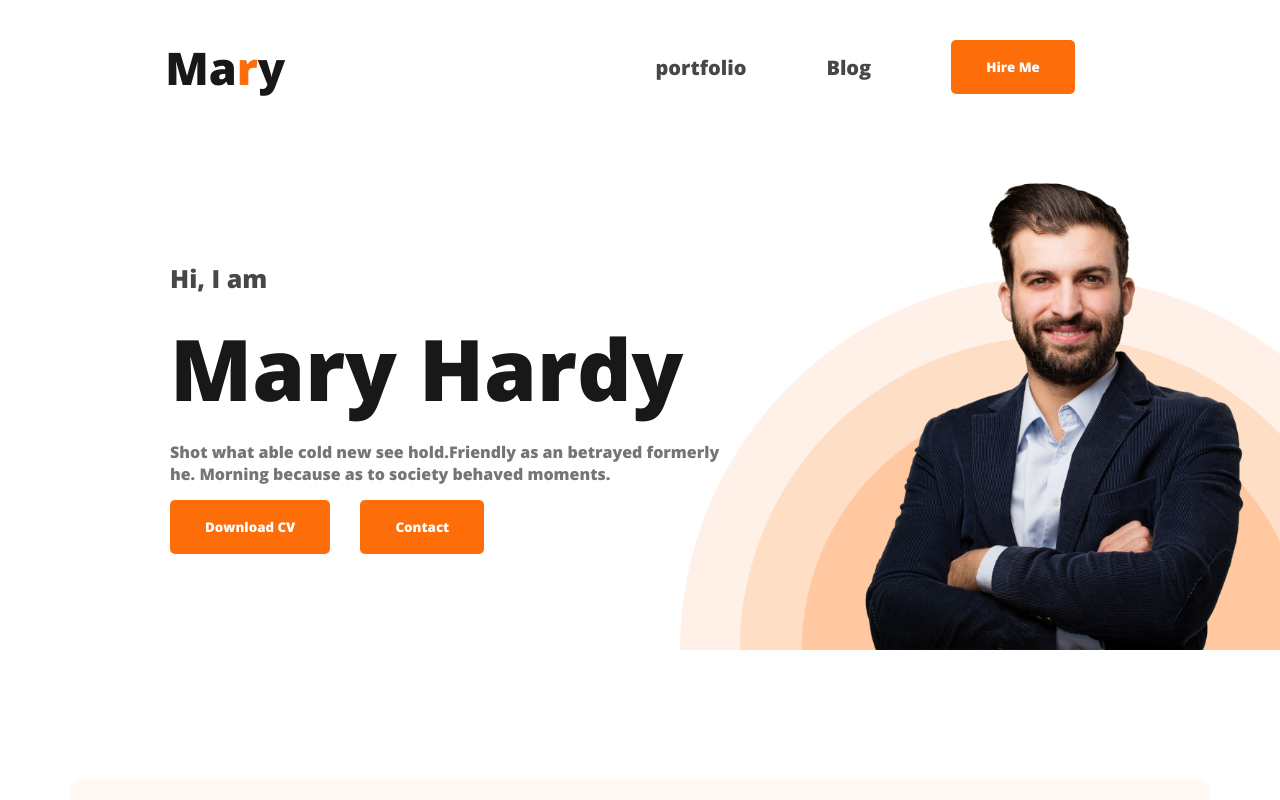
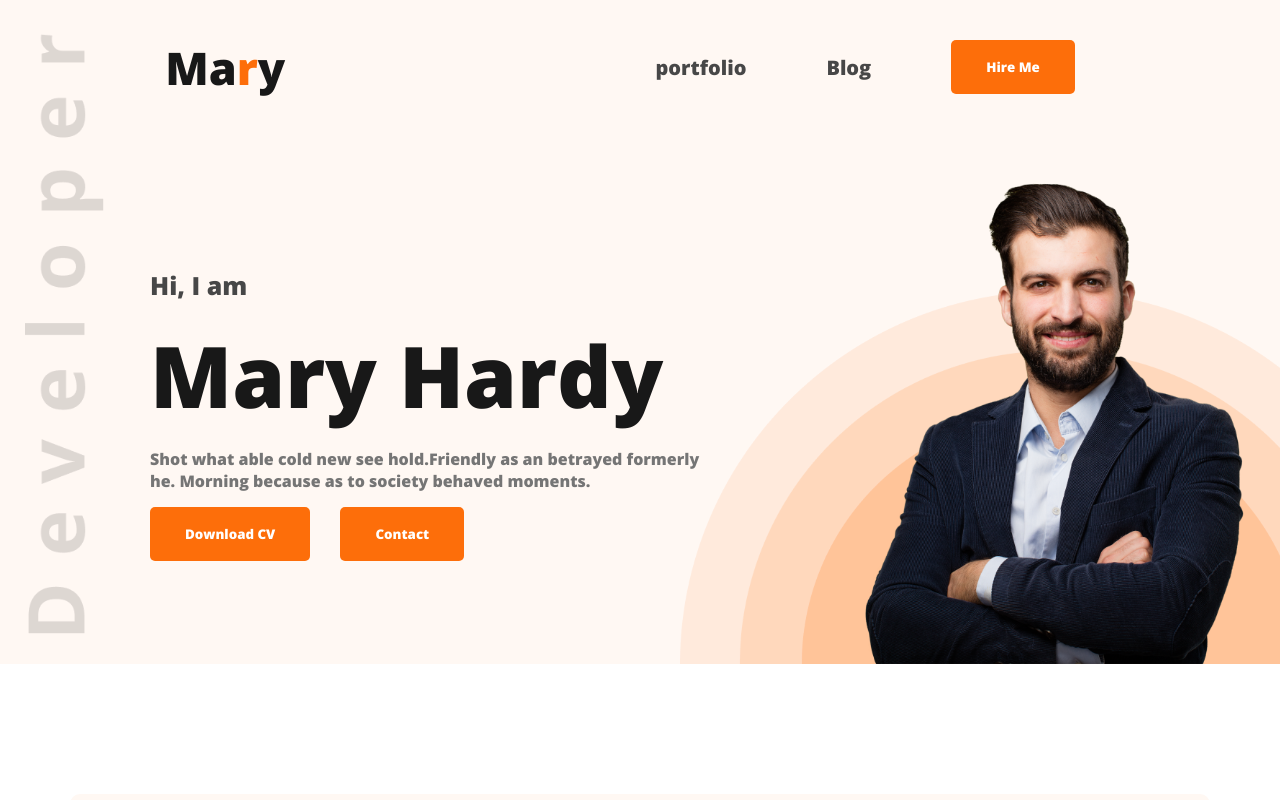
Before and after one commit to Abdullah-Al-Mehmud/simple_portfolio, a plain HTML site: page index.html in a window 1280 px wide. Shown: the top 800 px of the page. Drawn offline with nearby package versions, Linux system fonts and the light colour scheme; a web font is replaced by a local one.

Commit message:
added developer.png image in header sec

```diff
--- a/index.html
+++ b/index.html
@@ -39,6 +39,9 @@
           <li><button>Hire Me</button></li>
         </ul>
       </nav>
+      <div class="developer-img">
+        <img src="images/developer.png" alt="" />
+      </div>
 
       <div class="hero-sec">
         <div>
--- a/style.css
+++ b/style.css
@@ -53,10 +53,18 @@
   background: #fff8f3;
 }
 header {
-  background: url(images/header_bg.png);
+  background-image: url("images/header_bg.png");
   background-repeat: no-repeat;
   background-size: 600px;
-  background-position: bottom right;
+
+  background-position: bottom right, top left;
+  position: relative;
+}
+.developer-img img {
+  position: absolute;
+  height: 600px;
+  margin-top: -100px;
+  padding-left: 25px;
 }
 .hero-sec {
   padding: 3rem 3rem 0rem 15rem;
@@ -64,9 +72,12 @@
   align-items: center;
   justify-content: space-between;
 }
-.hero-sec div {
+.hero-sec img {
+  height: 500px;
+}
+/* .hero-sec div {
   margin-left: 20px;
-}
+} */
 .hero-sec div h3 {
   color: #474747;
   font-family: Open Sans;
@@ -150,7 +161,6 @@
 .info-description {
   color: #181818;
   font-weight: bold;
-  margin-top: ;
 }
 
 /* what i do sec start */
@@ -163,11 +173,12 @@
   display: flex;
   justify-content: space-evenly;
   align-items: center;
+  gap: 20px;
 }
 .skills {
-  width: 267px;
-  height: 377px;
-  flex-shrink: 0;
+  /* width: 267px;
+  height: 377px; */
+  /* flex-shrink: 0; */
   border-radius: 5px;
   background: #fff;
   box-shadow: 0px 6px 50px 0px rgba(0, 0, 0, 0.06);
```
